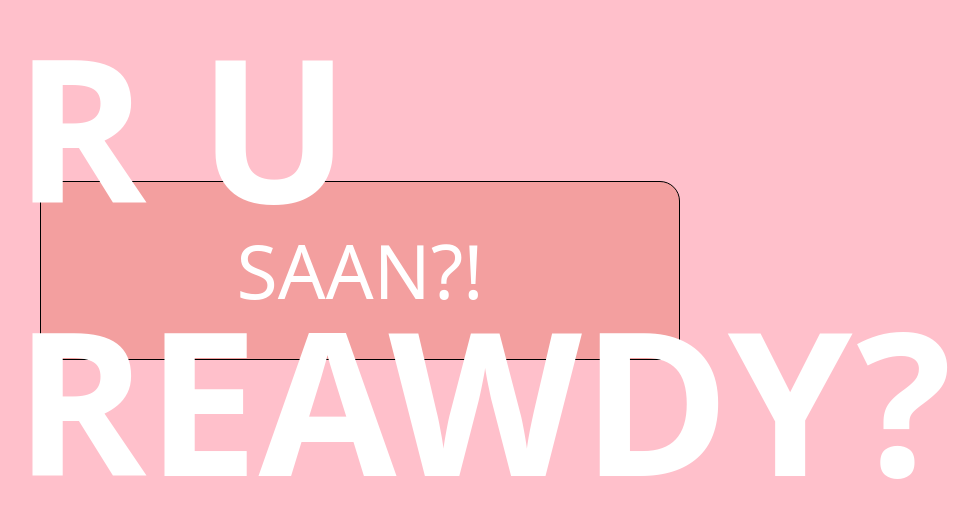
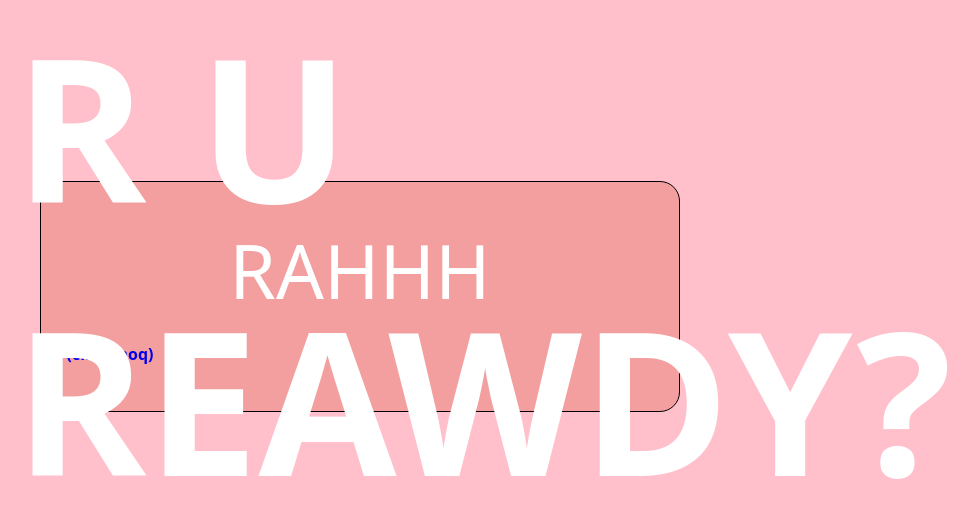
Before and after one commit to progcramming/ggwp, a plain HTML site: page index2.html in a window 1280 px wide. Shown: the part 139-656 px from the top of the page, without its empty margins (280-1258 px from the left). Drawn offline with Linux system fonts and the light colour scheme.

Commit message:
index2.html

```diff
--- a/index2.html
+++ b/index2.html
@@ -17,7 +17,8 @@
 
         <div class="iyo">
 
-            <p>SAAN?!</p>
+            <p>RAHHH</p>
+            <h4>(click moq)</h4>
 
         </div>
 
```
